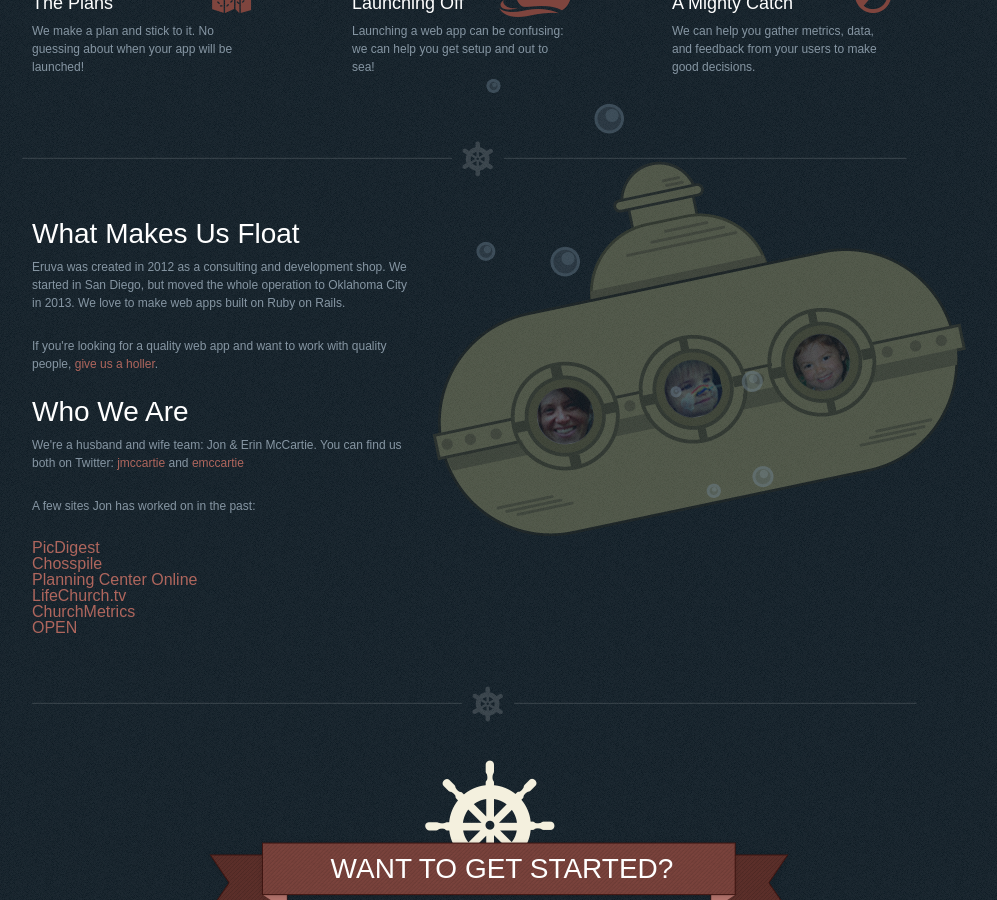
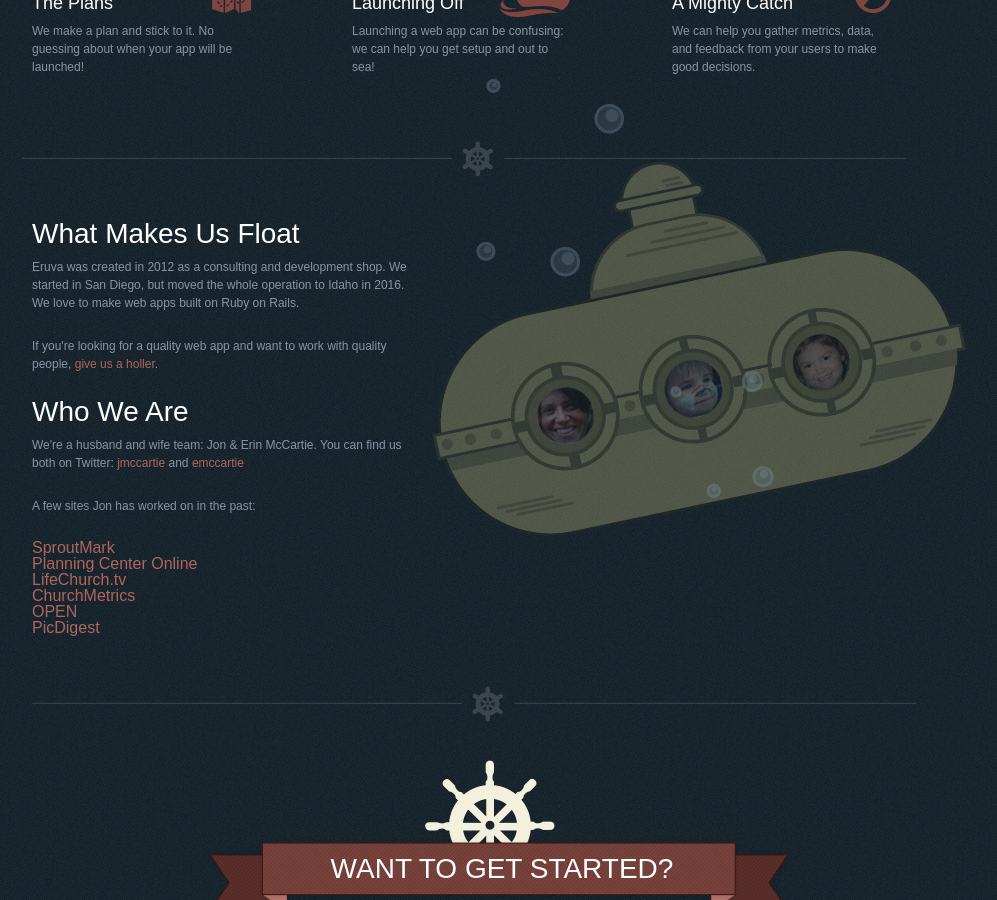
Before and after one commit to eruva/eruva.github.io, a Jekyll site: the page built from about.html, in a window 1280 px wide and 900 px high, scrolled down 632 px. Shown: the whole window, without its empty margins (138-1135 px from the left). Built offline with Jekyll 4.4.1, drawn with Linux system fonts in a browser that asks for light colours; some web fonts are replaced.

Commit message:
updated about and index links

```diff
--- a/about.html
+++ b/about.html
@@ -45,7 +45,7 @@ title: About
       <h2>What Makes Us Float</h2>
       <p>
         Eruva was created in 2012 as a consulting and development shop. We started in San Diego, but moved
-        the whole operation to Oklahoma City in 2013. We love to make web apps built on Ruby on Rails.
+        the whole operation to Idaho in 2016. We love to make web apps built on Ruby on Rails.
       </p>
       <p>
         If you're looking for a quality web app and want to work with quality people,
@@ -64,10 +64,7 @@ title: About
       </p>
       <ul>
         <li>
-          <a href="http://www.picdigest.com/">PicDigest</a>
-        </li>
-        <li>
-          <a href="http://www.chosspile.com/">Chosspile</a>
+          <a href="https://sproutmark.com">SproutMark</a>
         </li>
         <li>
           <a href="http://get.planningcenteronline.com">Planning Center Online</a>
@@ -81,6 +78,9 @@ title: About
         <li>
           <a href="http://open.lifechurch.tv">OPEN</a>
         </li>
+        <li>
+          <a href="http://web.appstorm.net/reviews/images/picdigest-automatically-share-your-facebook-and-instagram-photos/">PicDigest</a>
+        </li>
       </ul>
     </div>
     <div class="grid_7">
--- a/index.html
+++ b/index.html
@@ -57,11 +57,11 @@ title: Home
         <h3>Recent Projects</h3>
         <div class="recent-project">
           <h2>GodMinders</h2>
-          <a href="https://godminders.org/home" target="_blank">https://godminders.org</a>
+          <a href="https://godminders.org/home" target="_blank">www.godminders.org</a>
         </div>
         <div class="recent-project">
-          <h2>Blog</h2>
-          <a href="http://www.mccartie.com" target="_blank">http://www.mccartie.com</a>
+          <h2>SproutMark</h2>
+          <a href="https://www.sproutmark.com" target="_blank">www.sproutmark.com</a>
         </div>
       </div>
     </div>
```
Also changed, not shown: Gemfile.lock.
